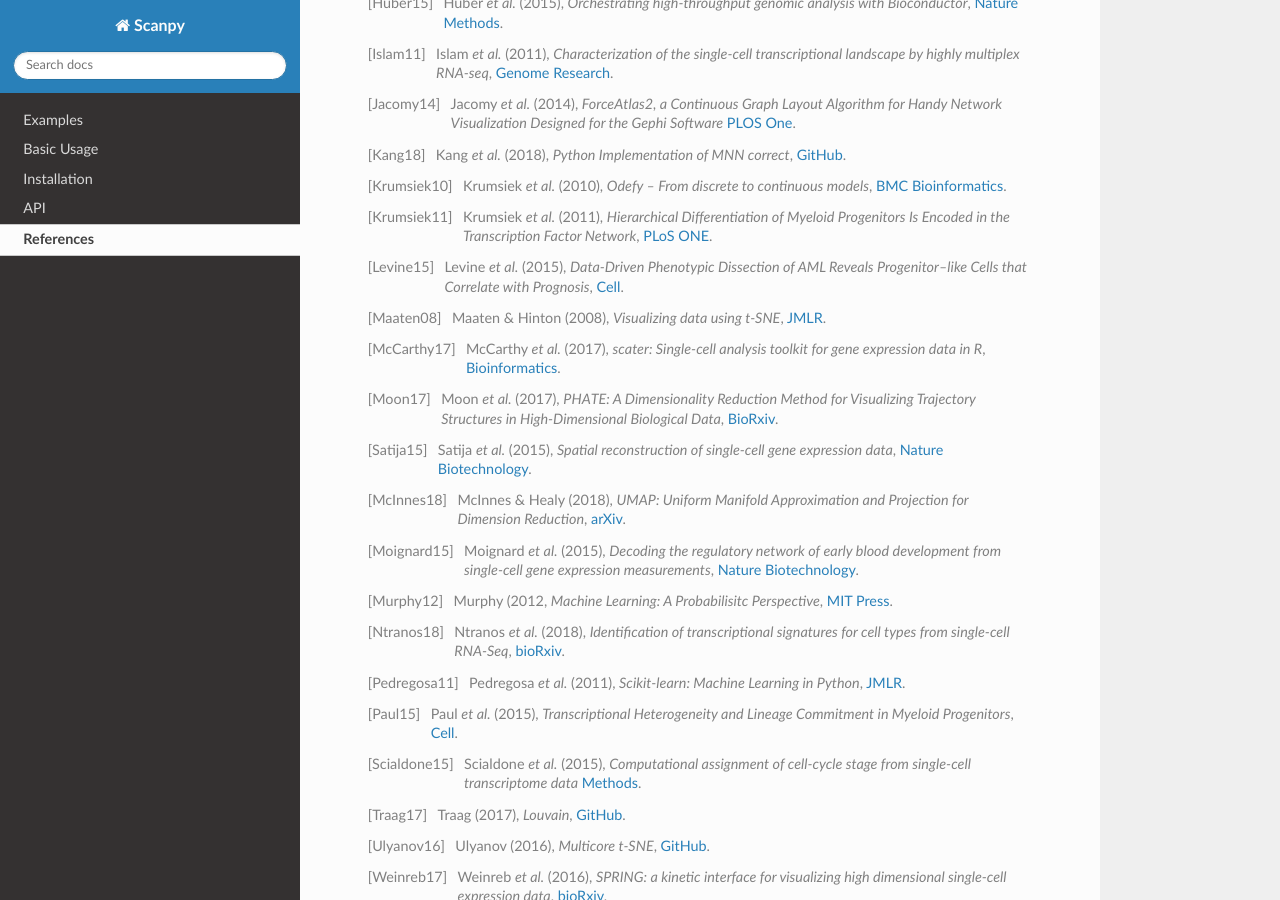
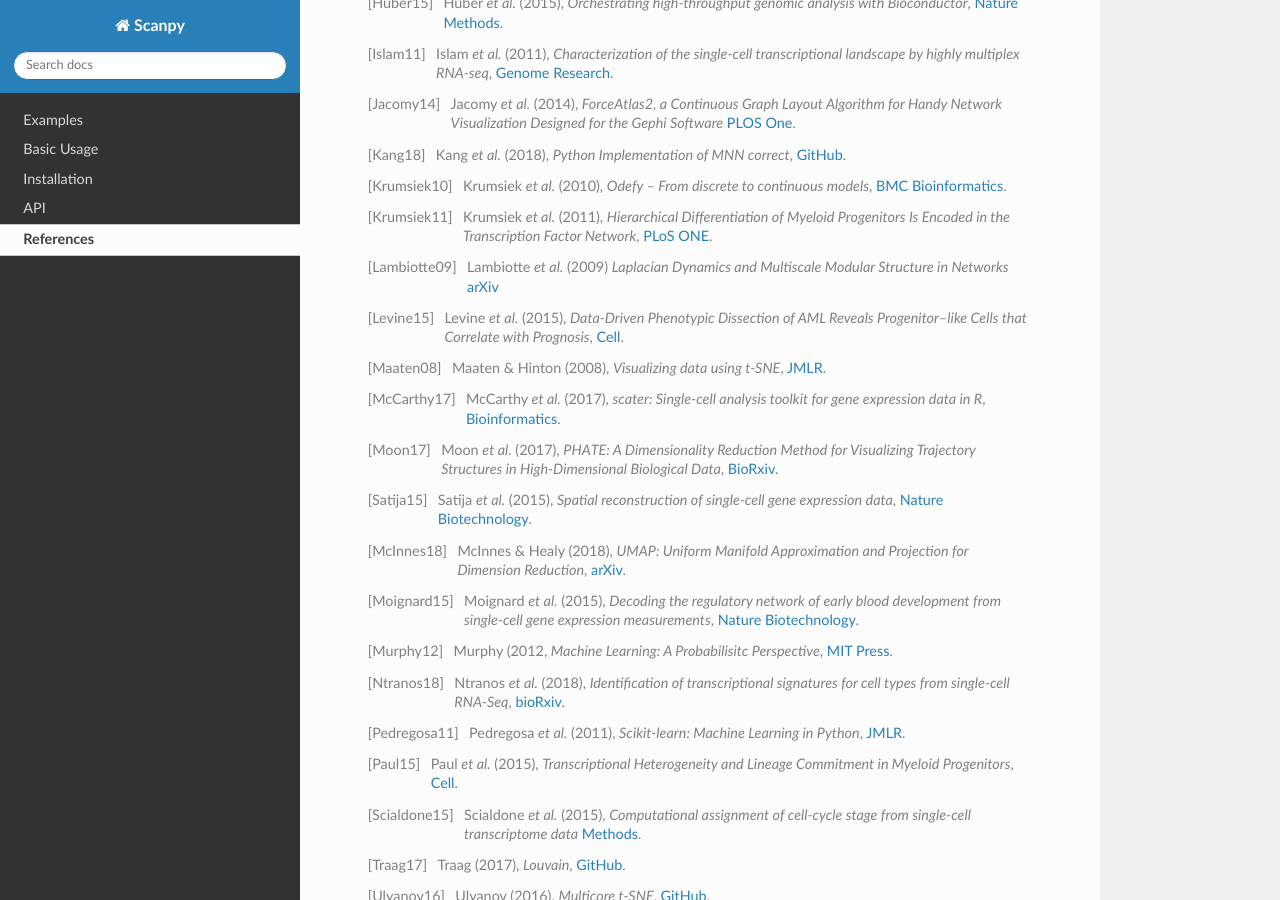
Before and after one commit to scverse/scanpy, a Sphinx documentation site: the page built from docs/references.rst, in a window 1280 px wide and 900 px high, scrolled down 864 px. Built offline with Sphinx 7.4.7 and the Read the Docs theme 2.0.0, drawn with Linux system fonts in a browser that asks for light colours; the version number could not be read and is left out.

Commit message:
Added reference to louvain resolution parameter

```diff
--- a/docs/references.rst
+++ b/docs/references.rst
@@ -87,6 +87,10 @@
    *Hierarchical Differentiation of Myeloid Progenitors Is Encoded in the Transcription Factor Network*,
    `PLoS ONE <https://doi.org/10.1371/journal.pone.0022649>`_.
 
+.. [Lambiotte09] Lambiotte *et al.* (2009)
+   *Laplacian Dynamics and Multiscale Modular Structure in Networks*
+   `arXiv <https://arxiv.org/abs/0812.1770>`_
+
 .. [Levine15] Levine *et al.* (2015),
    *Data-Driven Phenotypic Dissection of AML Reveals Progenitor--like Cells that Correlate with Prognosis*,
    `Cell <https://doi.org/10.1016/j.cell.2015.05.047>`_.
```
Also changed, not shown: 1 other file.
